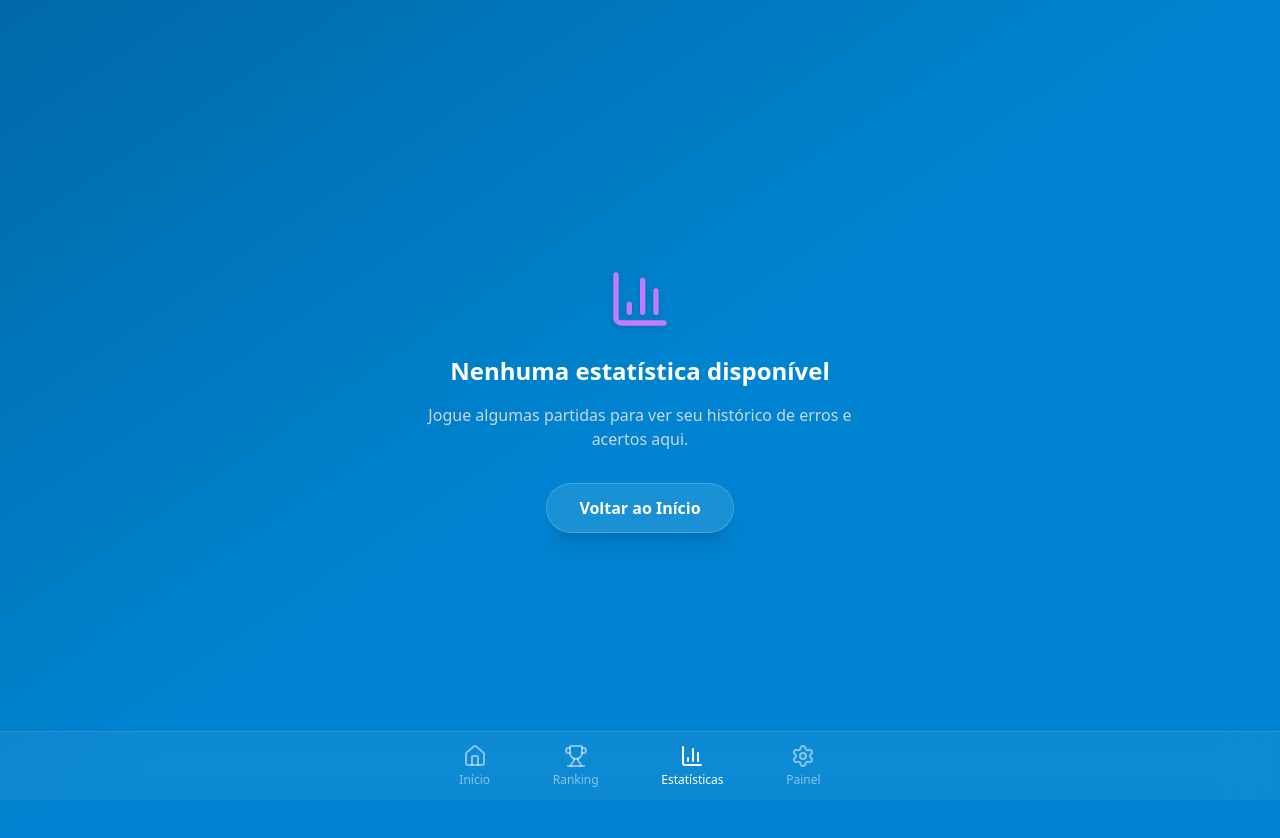
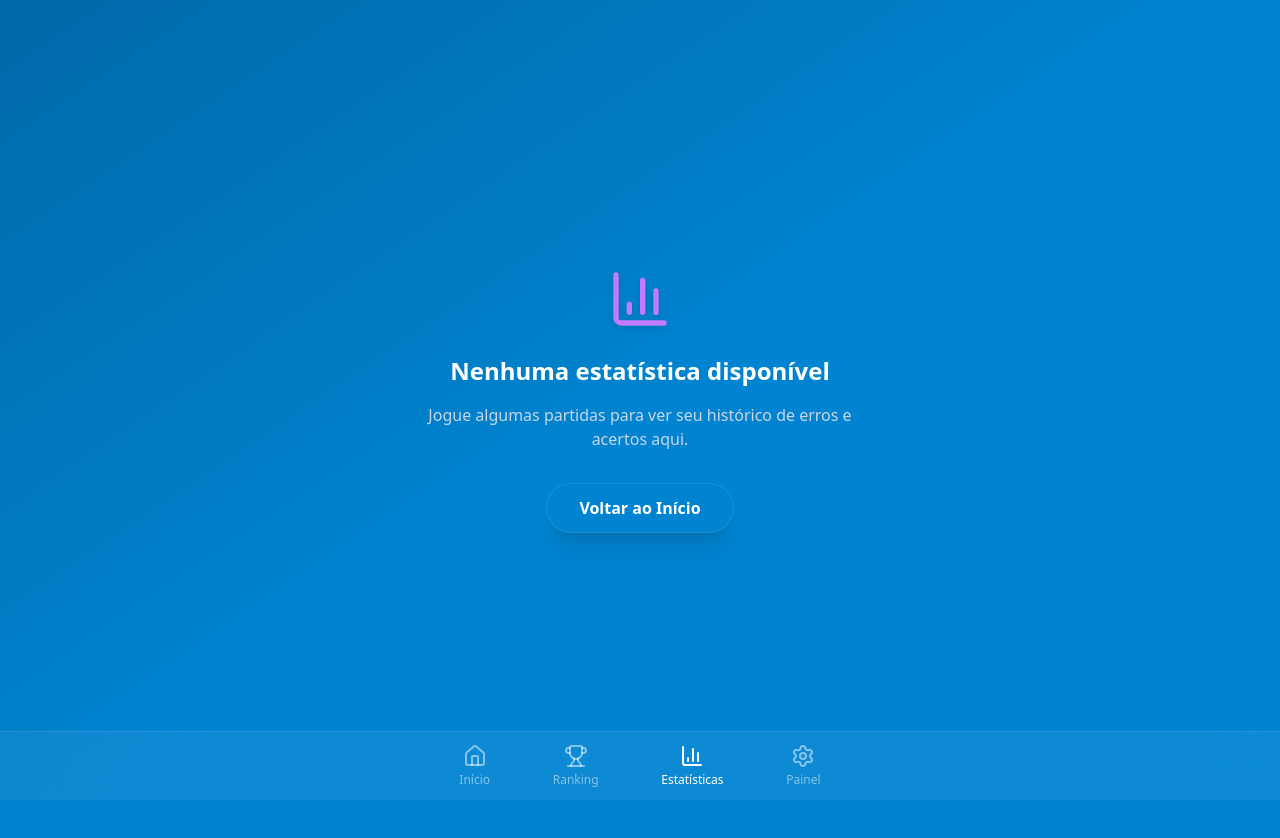
Before and after one commit to carlus2512-ops/superquiz, a React (Vite) app: page /stats in a window 1280 px wide. Shown: the top 838 px of the page. Built offline with nearby package versions, Linux system fonts and the light colour scheme.

Commit message:
Update Link component styles in Stats.tsx

```diff
--- a/src/components/Stats.tsx
+++ b/src/components/Stats.tsx
@@ -34,7 +34,7 @@ export default function Stats() {
         <p className="text-slate-300 mb-8 text-center max-w-md">
           Jogue algumas partidas para ver seu histórico de erros e acertos aqui.
         </p>
-        <Link to="/" className="bg-white/10 backdrop-blur-md border border-white/20 hover:bg-white/20 text-white px-8 py-3 rounded-full font-bold transition-colors shadow-xl">
+        <Link to="/" className="bg-sky/5 backdrop-blur-md border border-white/10 hover:bg-white/5 text-white px-8 py-3 rounded-full font-bold transition-colors shadow-xl">
           Voltar ao Início
         </Link>
       </div>
```
